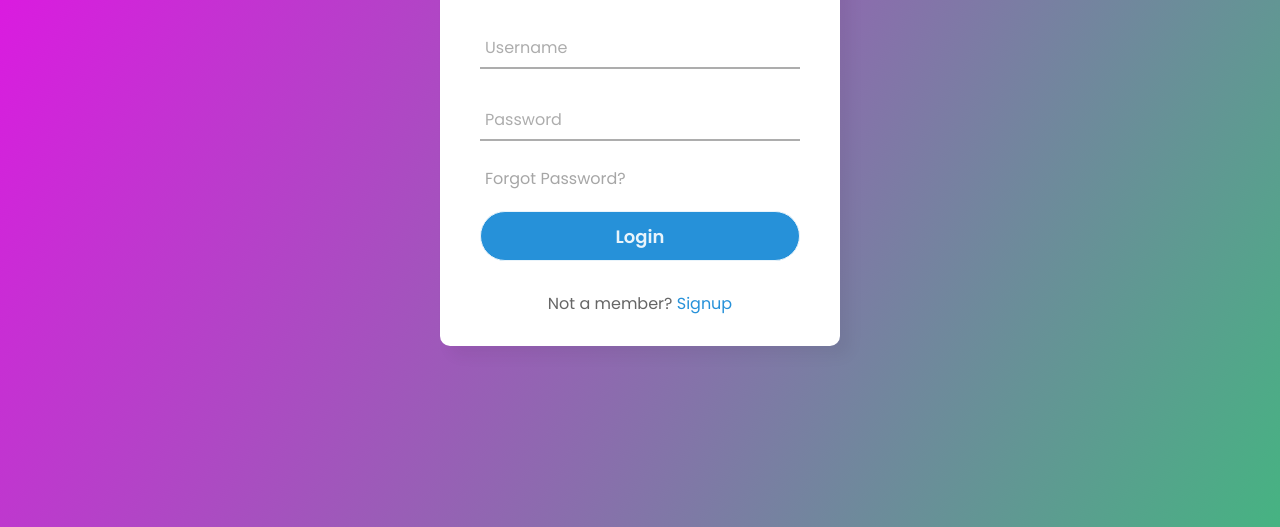
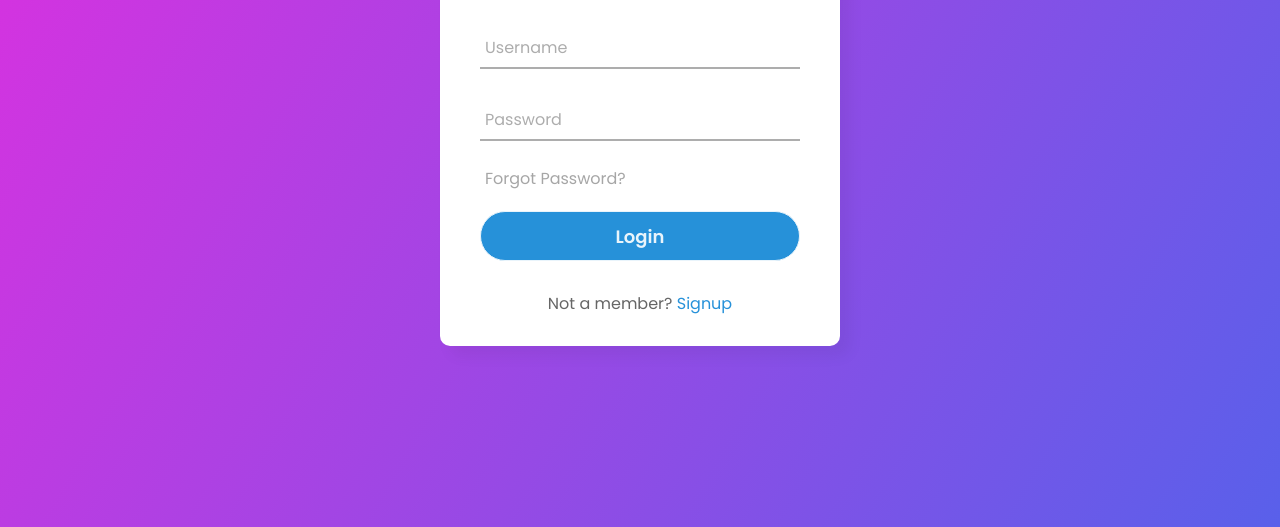
Before and after one commit to Gokulcasper/login-form, a plain HTML site: page index.html in a window 1280 px wide. Shown: the part 273-800 px from the top of the page. Drawn offline with Linux system fonts and the light colour scheme.

Commit message:
feat:bg-color-successfully

```diff
--- a/style.css
+++ b/style.css
@@ -8,7 +8,7 @@
 body {
   margin: 0;
   padding: 0;
-  background: linear-gradient(120deg, #e90ce9, #46b382);
+  background: linear-gradient(120deg, #df2fdf, #5960ea);
   height: 100vh;
   overflow: hidden;
 }
```
